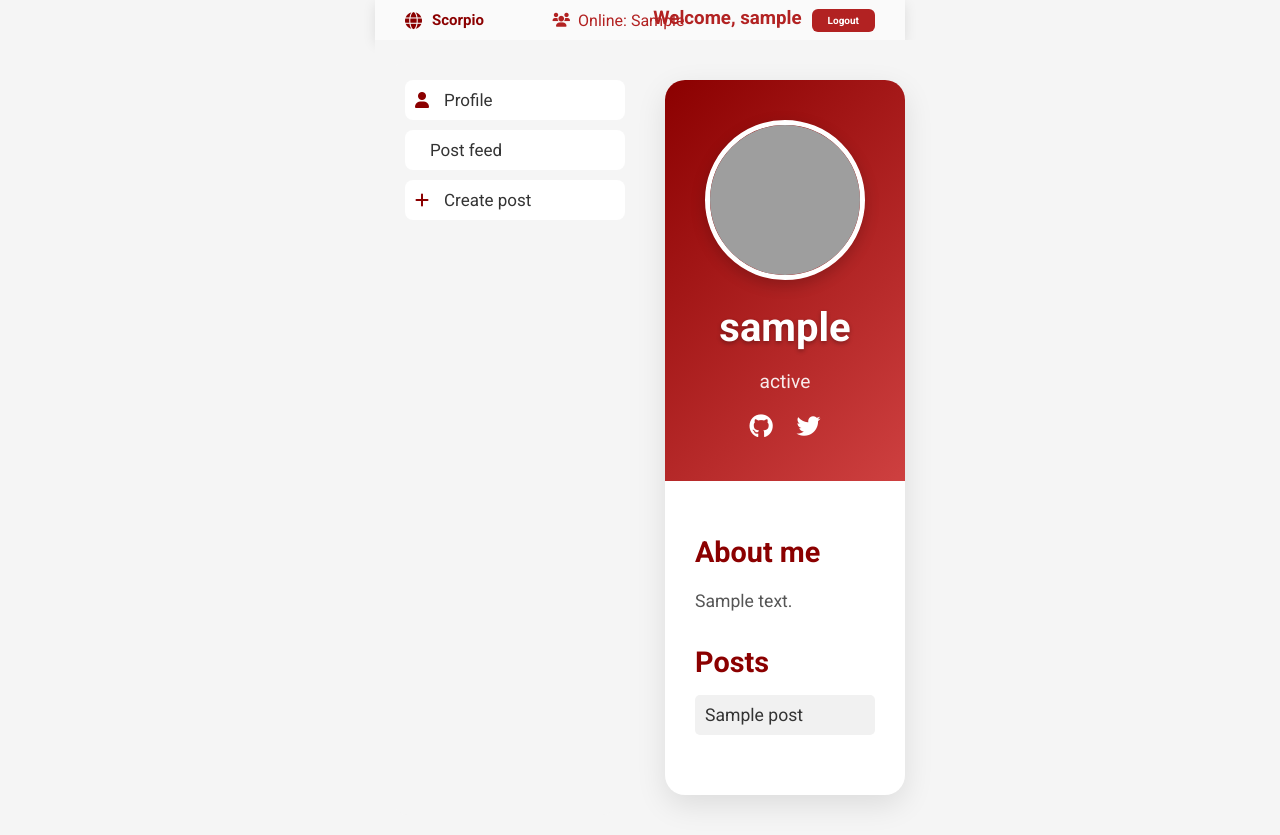
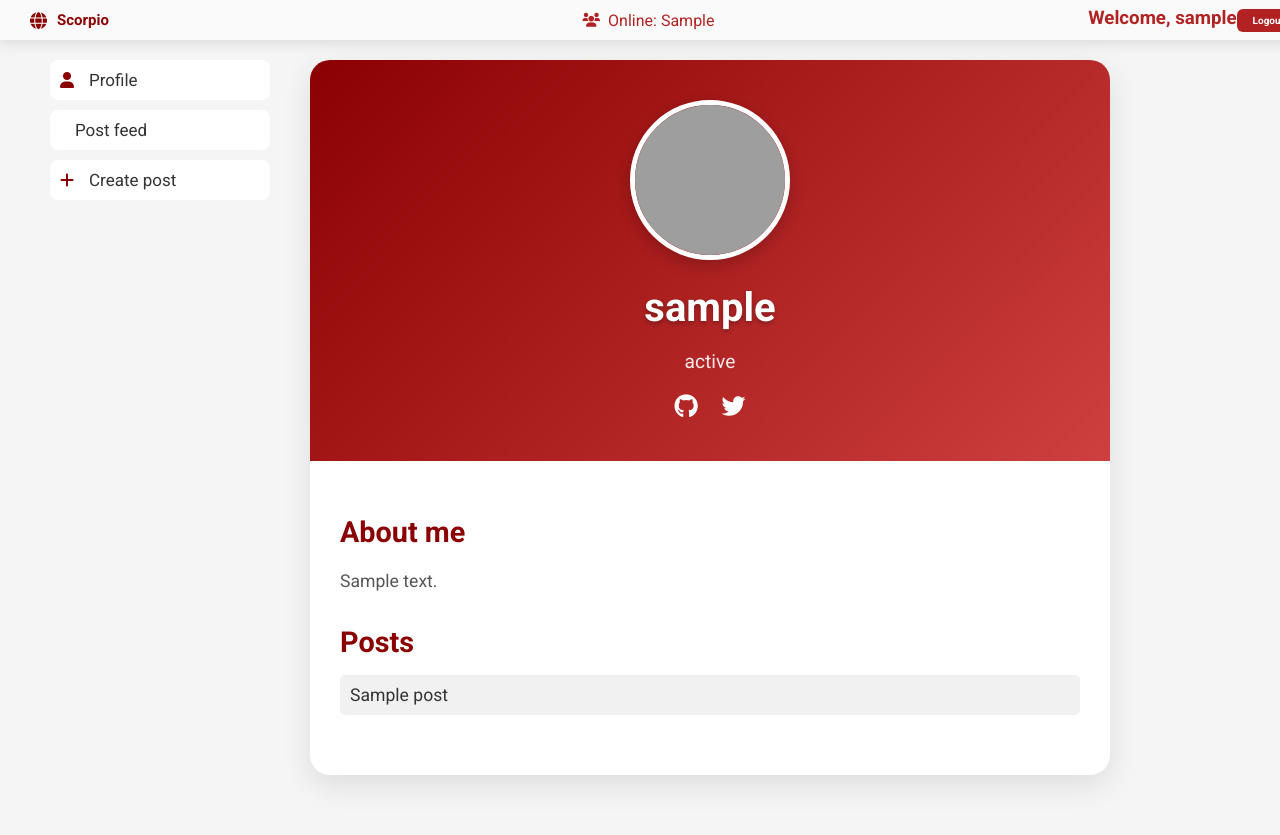
Before and after one commit to Valerii57586/website-from-talents, a Flask app: template templates/profile.html in a window 1280 px wide. Run offline with Flask 3, Linux system fonts and the light colour scheme; the template is opened without the code that fills it: most values are stand-ins (such as "Sample title", 1, 10 or a date in 2020); grey boxes are pictures that could not be loaded.

Commit message:
profile fixed

```diff
--- a/static/custom.css
+++ b/static/custom.css
@@ -305,6 +305,7 @@
     transform: translateX(5px);
     text-decoration: none;
     position: relative; bottom:20px;
+
 }
 
 .sidebar-button i {
--- a/templates/profile.html
+++ b/templates/profile.html
@@ -8,7 +8,7 @@
     <link rel="stylesheet" href="https://fonts.googleapis.com/css2?family=Roboto:wght@300;400;500;700&display=swap">
     <link rel="stylesheet" href="https://cdnjs.cloudflare.com/ajax/libs/font-awesome/6.0.0-beta3/css/all.min.css">
     <style>
-        body {
+body {
     font-family: 'Roboto', sans-serif;
     background: #f5f5f5;
     color: #333;
@@ -18,6 +18,7 @@
     justify-content: center;
     align-items: center;
     min-height: 100vh;
+    font-weight: 100%;
 }
 
 a {
@@ -28,6 +29,9 @@
     display: flex;
     flex-direction: column;
     min-height: 100vh;
+    font-weight: 100%;
+    background-color: #f5f5f5;
+    width: 100%; /* Растягиваем контейнер на всю ширину */
 }
 
 .header {
@@ -35,11 +39,26 @@
     justify-content: space-between;
     align-items: center;
     padding: 0px 30px;
-    background-color: #ffffff80; /* Темно-красный цвет для шапки */
-    color: #b22222; /* Белый текст */
+    background-color: #ffffff80; /* Полупрозрачный белый фон */
+    color: #b22222; /* Темно-красный текст */
     box-shadow: 0 4px 12px rgba(0, 0, 0, 0.1); /* Тень для глубины */
     height: 40px;
-    font-weight: 100%;
+    width: 100%; /* Шапка растягивается на всю ширину */
+    position: fixed; /* Фиксированная шапка */
+    top: 0; /* Прижимаем шапку к верху */
+    left: 0; /* Прижимаем шапку к левому краю */
+    z-index: 1000; /* Шапка поверх других элементов */
+}
+
+.main-content {
+    display: flex;
+    flex-grow: 1;
+    padding: 20px;
+    background-color: #f5f5f5;
+    max-width: 1200px;
+    margin: 40px auto 0; /* Отступ сверху для фиксированной шапки */
+    width: 100%;
+    gap: 30px;
 }
 
 .profile-container {
@@ -50,6 +69,7 @@
     width: 100%;
     max-width: 800px;
     margin: 20px;
+    position: relative; bottom: 20px;
 }
 
 .profile-header {
@@ -135,18 +155,6 @@
     color: #fff;
 }
 
-/* Основной контент */
-.main-content {
-    display: flex;
-    flex-grow: 1;
-    padding: 20px;
-    background-color: #f5f5f5;
-    max-width: 1200px;
-    margin: 0 auto;
-    width: 100%;
-    gap: 30px; /* Увеличено расстояние между элементами */
-}
-
 /* Боковая панель */
 .sidebar {
     width: 200px;
@@ -171,12 +179,14 @@
     transition: background-color 0.3s ease, transform 0.3s ease;
     text-decoration: none;
     color: inherit;
+    position: relative; bottom: 20px;
 }
 
 .sidebar-button:hover {
     background-color: #ffebee;
     transform: translateX(5px);
     text-decoration: none;
+    position: relative; bottom: 20px;
 }
 
 .sidebar-button i {
@@ -246,17 +256,20 @@
     transition: background-color 0.3s, transform 0.2s; /* Анимация при наведении */
     text-decoration: none;
     margin: 20px 0; /* Отступы сверху и снизу */
+    position: relative; right:10px
 }
 
 .auth-buttons .action-button:hover {
     background-color: #8b0000; /* Темнее при наведении */
     transform: scale(1.05); /* Немного увеличивается */
     text-decoration: none;
+    position: relative; right:10px
 }
 
 .logout-button:active {
     transform: scale(0.95); /* Немного уменьшается при нажатии */
     text-decoration: none;
+    position: relative; right:10px
 }
     </style>
 </head>
```
Also changed, not shown: data.db (deleted).
